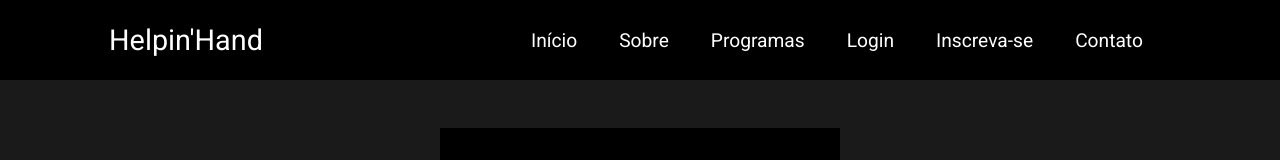
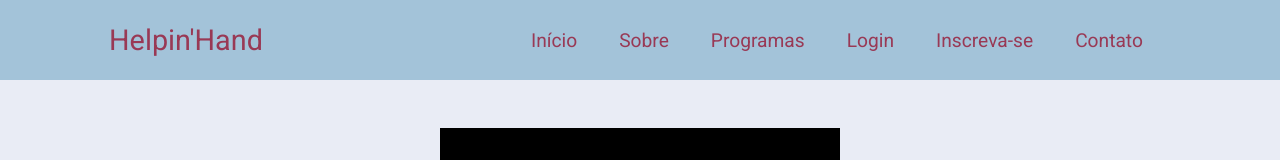
Before and after one commit to FullStop-FCT/frontend, a Next.js app: page /login in a window 1280 px wide. Shown: the top 160 px of the page. Built offline with nearby package versions, Linux system fonts and the light colour scheme; what Yup would draw is missing.

Commit message:
user new atributes

```diff
--- a/src/Components/NavBar/styles.module.scss
+++ b/src/Components/NavBar/styles.module.scss
@@ -1,5 +1,5 @@
 .NavbarItems {
-  background: rgb(0, 0, 0);
+  background: var(--bluehh);
   height: 80px;
   display: flex;
   position: fixed;
@@ -11,7 +11,7 @@
 }
 
 .navbarlogo {
-  color: #fff;
+  color: var(--redhh);
   justify-self: start;
   margin-left: 20px;
   cursor: pointer;
--- a/src/pages/styles/home.module.scss
+++ b/src/pages/styles/home.module.scss
@@ -5,7 +5,7 @@
   height: 1000px;
   width: 100%;
   .Header {
-    background: #000;
+    background: #fff;
     width: 20%;
     height: 100%;
     border-right: 2px solid rgb(192, 189, 189);
--- a/src/styles/global.scss
+++ b/src/styles/global.scss
@@ -16,11 +16,12 @@ html {
 
   --gray: #e2e2e2;
 
-  --blue-50: #035485;
-  --blue-100: #047bc3;
+  --bluehh: #A3C3D9;
 
-  --green-50: #04c413;
-  --green-100: #02760c;
+  --redhh : #993955;
+
+  -whitehh: #E9ECF5;
+
 }
 
 @media (max-width: 1080px) {
@@ -37,7 +38,7 @@ html {
 
 body {
   margin: 0;
-  background: #1a1a1a;
+  background: #E9ECF5;
   min-height: 100%;
   display: flex;
   flex-direction: column;
@@ -49,7 +50,7 @@ textarea,
 select,
 button {
   font: 400 1rem Roboto, sans-serif;
-  color: var(--black);
+  color: var(--redhh);
 }
 textarea {
   color: var(--white);
@@ -63,7 +64,7 @@ h5,
 h6 {
   font-weight: 400;
   font-family: Roboto, sans-serif;
-  color: var(--gray-800);
+  color: var(--redhh);
 }
 
 button {
@@ -87,19 +88,19 @@ button {
 }
 
 .nav-links {
-  color: #fff;
+  color: var(--redhh);
   text-decoration: none;
   padding: 0.5rem 1rem;
 }
 
 .nav-links:hover {
-  background-color: #047bc3;
+  background-color: #000000;
   border-radius: 4px;
   transition: all 0.2s ease-out;
 }
 
 .fa-bars {
-  color: #fff;
+  color: var(--redhh);
 }
 
 .nav-links-mobile {
@@ -121,7 +122,7 @@ button {
   }
 
   .nav-menu.active {
-    background: #1a1a1a;
+    background: var(--bluehh);
     left: 0;
     opacity: 1;
     transition: all 0.5s ease;
@@ -135,12 +136,13 @@ button {
   }
 
   .nav-links:hover {
-    background-color: #047bc3;
+    background-color: var(--redhh);
     border-radius: 0;
+    color: var(--bluehh)
   }
 
   .fa-times {
-    color: #fff;
+    color: var(--redhh);
     font-size: 2rem;
   }
 
@@ -151,7 +153,7 @@ button {
     margin: 2rem auto;
     border-radius: 4px;
     width: 80%;
-    background: #4ad;
+
     text-decoration: none;
     color: #fff;
     font-size: 1.5rem;
@@ -159,7 +161,7 @@ button {
 
   .nav-links-mobile:hover {
     background: #fff;
-    color: #047bc3;
+    color: var(--redhh);
     transition: 250ms;
   }
 
```
Also changed, not shown: src/Components/SessionOf/index.tsx (+16 -9 lines).
